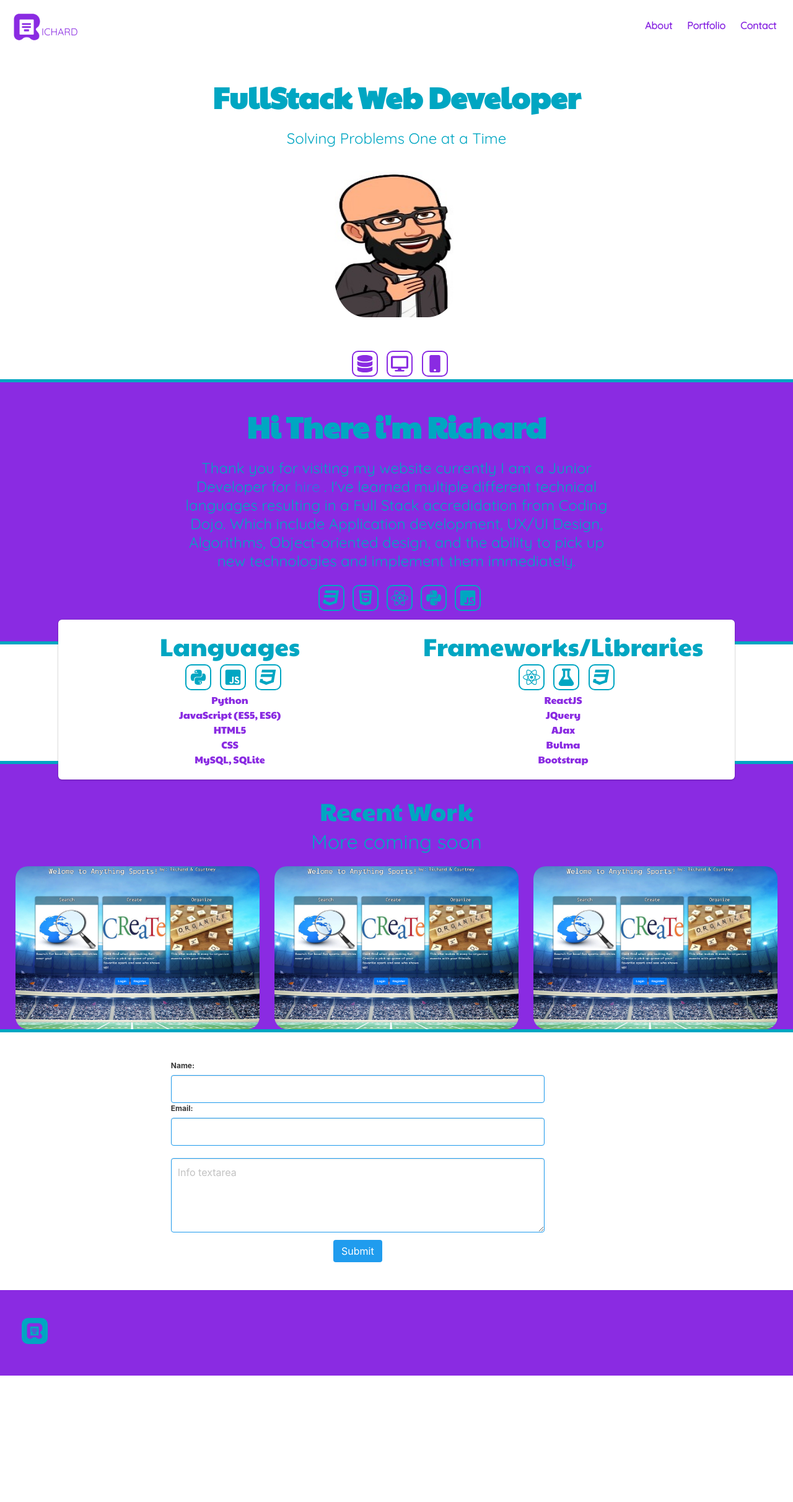
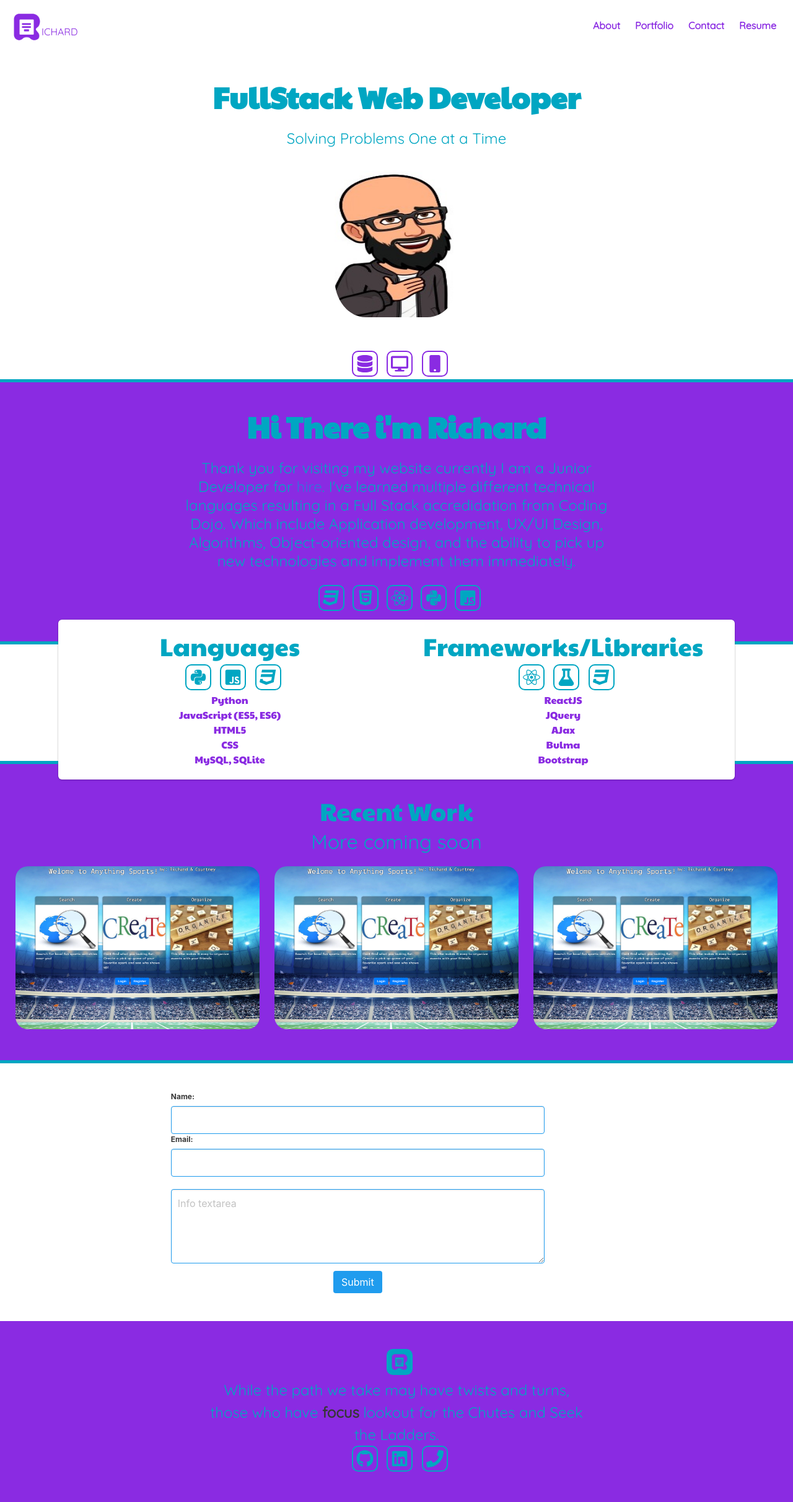
Before and after one commit to Richand83/scratchportfolio, a Flask app: page / in a window 1280 px wide. Shown: the whole page at 62% size. Before the commit the page ends 2220 px from the top, so only its background shows below. Run offline with Flask 2, Linux system fonts and the light colour scheme; some libraries are stand-ins or nearby versions.

Commit message:
added favico finished footer and some style changes deploying

```diff
--- a/static/css/main.css
+++ b/static/css/main.css
@@ -105,6 +105,7 @@ p{
 #project-section img{
     border-radius: 20px;
     margin-top: 20px;
+
 }
 #project-section {
     background: blueviolet;
@@ -112,7 +113,7 @@ p{
     border-top: 5px solid #00a6c2;
     border-bottom: 5px solid #00a6c2;
     color: #00a6c2;
-    padding-bottom: 20px;
+    padding-bottom: 70px;
 }
 
 .area {
--- a/templates/index.html
+++ b/templates/index.html
@@ -3,6 +3,7 @@
   <head>
     <meta charset="utf-8">
     <meta name="viewport" content="width=device-width, initial-scale=1">
+    <link rel="shortcut icon" type="image/x-icon" href="static/imgs/Render R_512.ico">
     <title>Welcome!</title>
     <link rel="stylesheet" href="static/css/main.css">
     <link rel="stylesheet" href="https://cdnjs.cloudflare.com/ajax/libs/bulma/0.7.5/css/bulma.min.css">
@@ -10,6 +11,7 @@
     <script src="static/JavaScript/main.js"></script>
     <link rel="stylesheet" href="static/css/animations.css">
     <script src="https://kit.fontawesome.com/39cdcaa672.js"></script>
+    <!-- inspiration observed from Matt Farley @ https://mattfarley.ca/ Site made with Bulma -->
   </head>
   <body>
       <div class="animatedParent">
@@ -36,15 +38,18 @@
                         <a class="navbar-item hvr-underline-from-left" href="#contact">
                             Contact
                         </a>
+                        <a class="navbar-item hvr-underline-from-left" href="static/imgs/FullStack Resume.pdf">
+                            Resume
+                        </a>
                     </div>
                 </div>
             </nav>
         </div>
-        <section class="hero is-white has-text-centered">
+        <section class="hero is-white has-text-centered animatedParent">
             <div class="hero-body">
                 <div class="container">
                     <div class="columns is-centered">
-                        <div class="column">
+                        <div class="column animated fadeInDown">
                             <h1 class="title is-spaced is-size-1-desktop is-size-2-tablet is-size-3-mobile" id="hero-txt">FullStack Web Developer</h1>
                             <h2 class="subtitle is-size-4-desktop" id="sub-txt">Solving Problems One at a Time</h2>
                             <img class="bitmoji" src="static/imgs/IMG_1568.jpeg" alt="avatar">
@@ -68,7 +73,7 @@
                             Hi There i'm Richard
                         </h1>
                         <h2 class="subtitle is-size-4-desktop" id="sub-txt">
-                            Thank you for visiting my website currently I am a Junior Developer for <a href="">hire</a> . I've learned multiple different technical languages resulting in a Full Stack accredidation from Coding Dojo. Which include Application development, UX/UI Design, Algorithms, Object-oriented design, and the ability to pick up new technologies and implement them immediately.
+                            Thank you for visiting my website currently I am a Junior Developer for <a href="static/imgs/FullStack Resume.pdf">hire</a>. I've learned multiple different technical languages resulting in a Full Stack accredidation from Coding Dojo. Which include Application development, UX/UI Design, Algorithms, Object-oriented design, and the ability to pick up new technologies and implement them immediately.
                         </h2>
                         <i class="fab fa-css3" id="icon2"></i>
                         <i class="fab fa-html5" id="icon2"></i>
@@ -181,8 +186,18 @@
 
             </div>
         </section>
-        <footer class="sections">
+        <footer class="sections has-text-centered">
             <img src="static/imgs/Render R_2048.png" id="icon2" class="is-inline-block" alt="">
+            <div class="columns is-centered">
+                <div class="column is-multilined  is-one-third is-half-desktop">
+                    <p id="sub-txt" class="is-half-desktop">While the path we take may have twists and turns, those who have <strong>focus</strong> lookout for the Chutes and Seek the Ladders.</p>
+                    <a href="https://github.com/Richand83/"><i class="fab fa-github" id="icon2"></i></a>
+                    <a href="https://www.linkedin.com/in/richard-andreasen/"><i class="fab fa-linkedin" id="icon2"></i></a>
+                    <a href="tel:971-932-6910"><i class="fas fa-phone" id="icon2"></i></a>
+                </div>
+            </div>
+
+
         </footer>
 
     <script src="https://cdnjs.cloudflare.com/ajax/libs/jquery/3.2.1/jquery.min.js"></script>
```
Also changed, not shown: static/imgs/Render R_512.ico (added), 1 other file.
